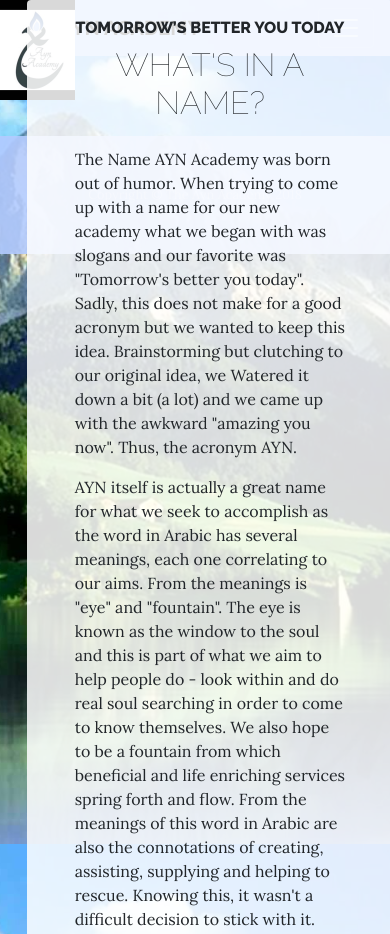
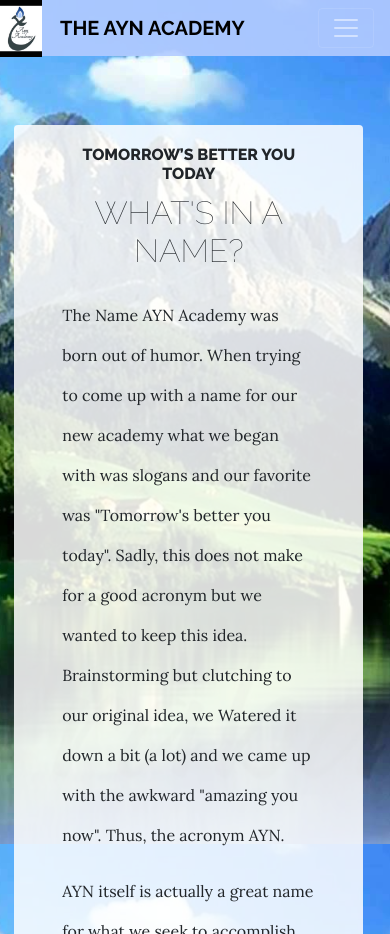
Before and after one commit to sstamoulas/Ayn-Academy, a website: page about.html in a window 390 px wide. Shown: the top 934 px of the page. Drawn offline with Linux system fonts and the light colour scheme.

Commit message:
Finished About Page

```diff
--- a/scss/_about.scss
+++ b/scss/_about.scss
@@ -1,31 +1,45 @@
+@media (max-width: 430px) {
+  #mainNav {
+    padding-left: 60px;
+  }
+  footer {
+    position: relative;
+    top: 3900px;
+  }
+}
+
 .about-heading {
   @media (min-width: 360px) {
     .about-heading-img {
-      position: absolute;
-      height: 100px;
-      left: 0;
-      top: 0;
+      position: relative;
+      height: 57px;
+      left: -8px;
+      top: -68px;
     }
     .about-heading-content {
-      line-height: 50%;
-      margin-left: 3%;
-      position: absolute;
-      width: 94%;
+      position: relative;
+      margin-left: 2%;
+      margin-right: 1%;
+      //top: 150%;
     }
     .about-content {
       p {
-        line-height: 1.5;
+        line-height: 2.5;
       }
     }
   }
   @media (min-width: 430px) {
     .about-heading-img {
       position: relative;
+      height: .5%;
+      top: 0;
+      left: 0;
     }
     .about-heading-content {
       margin-left: 2.5%;
       position: absolute;
       width: 95%;
+      display: flex;
       flex-flow: column;
       left: 0;
       top: 0;
@@ -39,12 +53,14 @@
   @media (min-width: 576px) {
     .about-heading-img {
       position: relative;
+      height: .5%;
     }
     .about-heading-content {
       line-height: 150%;
       margin-left: 3%;
       position: absolute;
       width: 94%;
+      display: flex;
       flex-flow: column;
       left: 0;
       top: 0;
```
Also changed, not shown: css/business-casual.css, css/business-casual.min.css.
